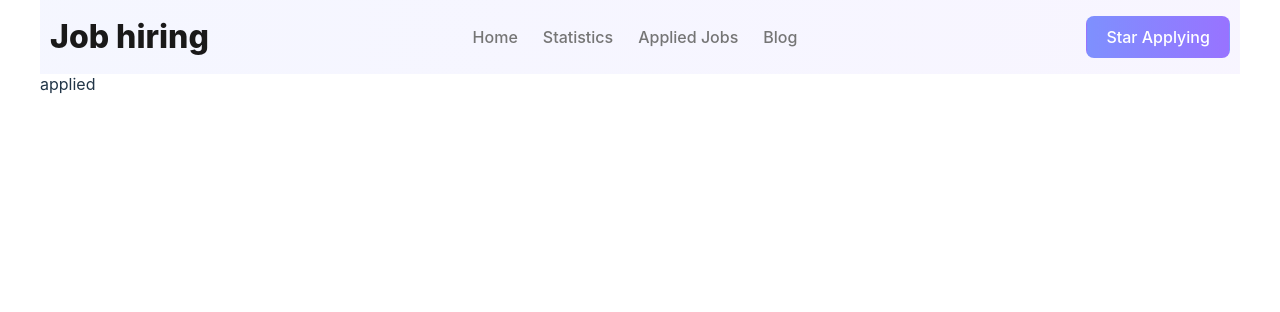
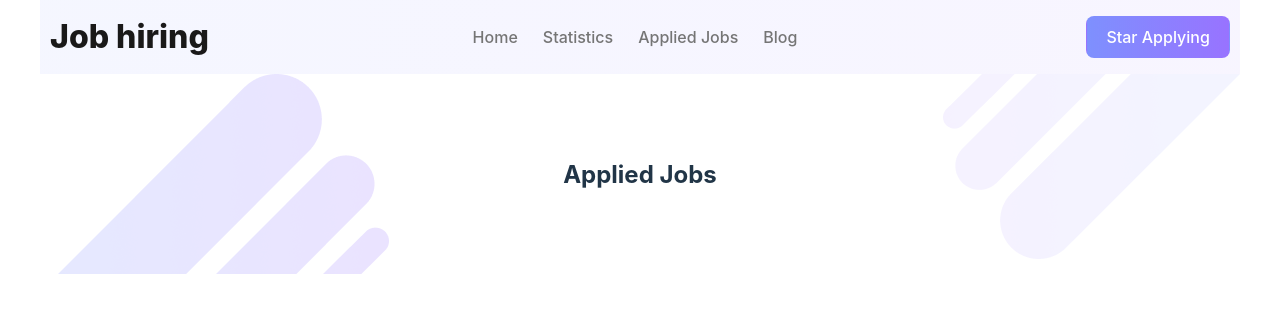
Before and after one commit to HmSani6699/As-project-9, a React (Vite) app: page /applied in a window 1280 px wide. Shown: the top 312 px of the page. Built offline with nearby package versions, Linux system fonts and the light colour scheme.

Commit message:
applied job part

```diff
--- /dev/null
+++ b/src/component/Applied/Applied.css
@@ -0,0 +1,9 @@
+.job-details-title {
+    height: 200px;
+    background-image: url('/public/Vector.png'), url('/public/Vector-1.png');
+    background-repeat: no-repeat;
+    background-position: 0% 0%, right top;
+    display: flex;
+    align-items: center;
+    justify-content: center;
+}
--- a/src/component/Applied/Applied.jsx
+++ b/src/component/Applied/Applied.jsx
@@ -1,9 +1,34 @@
-import React from 'react';
+import React, { useState } from 'react';
+import './Applied.css';
+import { useLoaderData } from 'react-router-dom';
+import { getShoppingCart } from '../utilities/fakedb';
+import AppliedJob from '../AppliedJob/AppliedJob';
 
 const Applied = () => {
+    const loadedJobData = useLoaderData();
+
+    const storedJob = getShoppingCart();
+
+    const appliedJobs = []
+
+    for (const id in storedJob) {
+        const getApplied = loadedJobData.filter(job => job.id == id);
+        appliedJobs.push(getApplied[0])
+    }
+
     return (
         <div>
-            applied
+            <div className='job-details-title'>
+                <h2>Applied Jobs</h2>
+            </div>
+            <div className='applied-job-container'>
+                {
+                    appliedJobs.map(job => <AppliedJob
+                        key={job.id}
+                        job={job}
+                    ></AppliedJob>)
+                }
+            </div>
         </div>
     );
 };
--- /dev/null
+++ b/src/component/AppliedJob/AppliedJob.jsx
@@ -0,0 +1,12 @@
+import React from 'react';
+
+const AppliedJob = ({ job }) => {
+    console.log(job)
+    return (
+        <div>
+            <h2>applied job</h2>
+        </div>
+    );
+};
+
+export default AppliedJob;
--- a/src/main.jsx
+++ b/src/main.jsx
@@ -30,7 +30,8 @@ const router = createBrowserRouter([
       },
       {
         path: "applied",
-        element: <Applied></Applied>
+        element: <Applied></Applied>,
+        loader: () => fetch('/jobData.json')
       },
       {
         path: "blog",
@@ -46,7 +47,7 @@ const router = createBrowserRouter([
 ]);
 
 ReactDOM.createRoot(document.getElementById('root')).render(
-  <React.StrictMode>
-    <RouterProvider router={router} />
-  </React.StrictMode>,
+  // <React.StrictMode>
+  <RouterProvider router={router} />
+  // </React.StrictMode>,
 )
```
Also changed, not shown: src/component/AppliedJob/ApploedJob.css (added).
